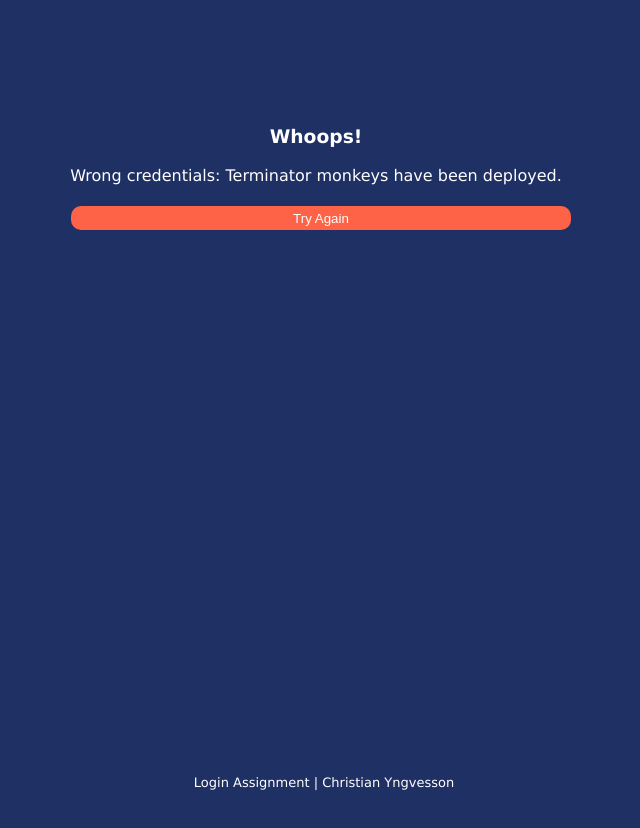
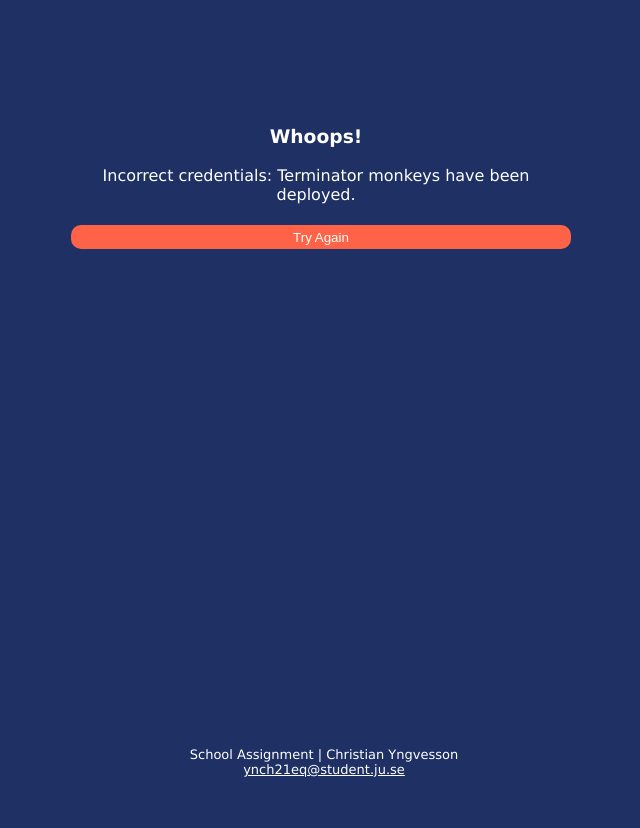
Before and after one commit to chrilley/login-assignment, a plain HTML site: page index.html in a window 1280 px wide. Both pictures are taken after a click on the button "Login". Shown: the whole page, without its empty margins (324-964 px from the left). Drawn offline with Linux system fonts and the light colour scheme.

Commit message:
Minor spelling and comment changes.

```diff
--- a/index.html
+++ b/index.html
@@ -12,7 +12,7 @@
 <body>
     <div id="main">
         <div id="login" class="hide">
-            <h3>Login to best site</h3>
+            <h3>Log in to best site</h3>
             <form>
                 <label for="nameInput">Name</label>
                 <input type="text" name="nameInput" placeholder="Enter Name" id="nameInput">
@@ -22,7 +22,11 @@
             </form>
         </div>
     </div>
-    <footer>Login Assignment | Christian Yngvesson</footer>
+    <footer>
+        <p>School Assignment | Christian Yngvesson <br>
+            <a href="mailto:ynch21eq@student.ju.se">ynch21eq@student.ju.se</a>
+        </p>
+    </footer>
     <script src="script.js"></script>
 </body>
 
--- a/script.js
+++ b/script.js
@@ -1,4 +1,4 @@
-// Hooking up to the Main div and login div
+// Hooking up to the main and login div elements for future reference
 const main = document.getElementById('main');
 const login = document.getElementById('login');
 
@@ -9,9 +9,9 @@ loginButton.addEventListener('click', function () {
     const nameInput = document.getElementById('nameInput');
     const passInput = document.getElementById('passInput');
 
-    if (nameInput.value === "test" && passInput.value === "1234") {
+    if (nameInput.value === 'test' && passInput.value === '1234') {
         localStorage.setItem('session', true)
-        login.classList.add('hide')
+        login.classList.add('hide')                                     // Using handy CSS classes to hide & show panels
         document.getElementById('success').classList.remove('hide');
     } else {
         login.classList.add('hide');
@@ -21,21 +21,21 @@ loginButton.addEventListener('click', function () {
 
 // Constructor for our website panels
 function Panel(div, title, text, button) {
-
+    // Draw the elements with text-content based on parameter input
     this.create = function () {
-        const newDiv = document.createElement('div');
+        const newDiv = document.createElement('div');                   // This is the parent div of the panel
         newDiv.id = div;
         document.getElementById(main.id).appendChild(newDiv);
 
-        const newTitle = document.createElement('h3');
+        const newTitle = document.createElement('h3');                  // The panel's title text
         newTitle.textContent = title;
         document.getElementById(newDiv.id).appendChild(newTitle);
 
-        const newText = document.createElement('p');
+        const newText = document.createElement('p');                    // The panel's message content
         newText.textContent = text;
         document.getElementById(newDiv.id).appendChild(newText);
 
-        const newButton = document.createElement('button');
+        const newButton = document.createElement('button');             // Finally each panel has a button that we can assign an action to
         newButton.textContent = button;
         document.getElementById(newDiv.id).appendChild(newButton);
 
@@ -43,21 +43,21 @@ function Panel(div, title, text, button) {
     };
 
     this.action = function () {
-
+        // The panel button should be able to do two different things; Sign out and Try login again
         login.classList.remove('hide');
         document.getElementById('success').classList.add('hide');
         document.getElementById('fail').classList.add('hide');
 
-        if (this.button = 'Sign Out') {
+        if (this.button = 'Sign Out') {             // In this case our buttons only have two options so if you're not signing out you are by default trying to login again.
             login.classList.remove('hide');
             localStorage.removeItem('session');
         }
-    }
+    };
 }
 
-// Create the required panels using our constructor
+// Create and append the required panels using our constructor
 const successPanel = new Panel('success', 'You\'re in!', 'Welcome to the best site - Enjoy your stay!', 'Sign Out');
-const failPanel = new Panel('fail', 'Whoops!', 'Wrong credentials: Terminator monkeys have been deployed.', 'Try Again');
+const failPanel = new Panel('fail', 'Whoops!', 'Incorrect credentials: Terminator monkeys have been deployed.', 'Try Again');   // This is an empty threat, I have misplaced my terminator monkeys...
 
 failPanel.create();
 successPanel.create();
@@ -65,7 +65,7 @@ successPanel.create();
 // Check storage for logged in user upon page load
 if (localStorage.getItem('session')) {
     login.classList.add('hide');
-        document.getElementById('success').classList.remove('hide')
+    document.getElementById('success').classList.remove('hide');
     document.getElementById('fail').classList.add('hide');
 } else {
     login.classList.remove('hide');
--- a/style.css
+++ b/style.css
@@ -7,6 +7,10 @@ body {
 
 h3, p{
     text-align: center;
+}
+
+a {
+    color: white;
 }
 
 #main {
```
Lines whose indentation alone changed are shown as unchanged.
